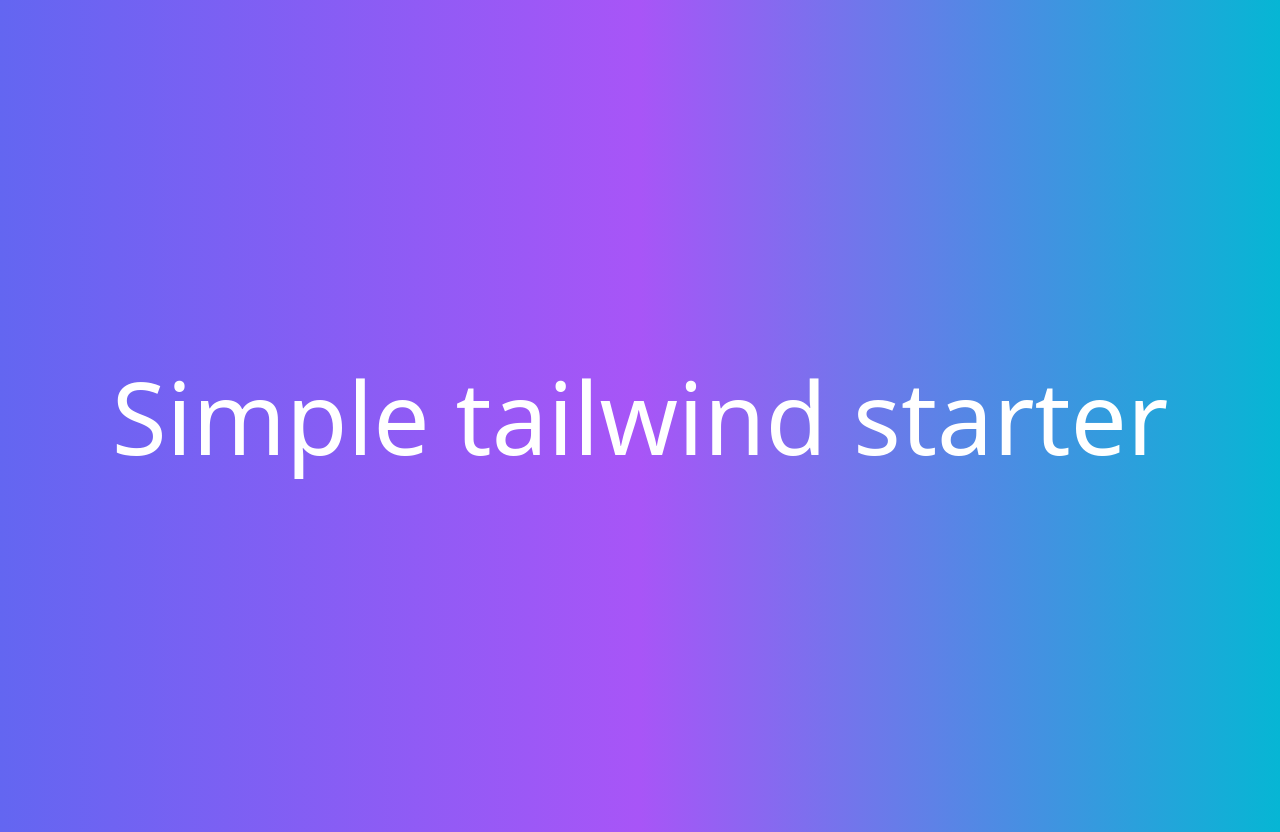
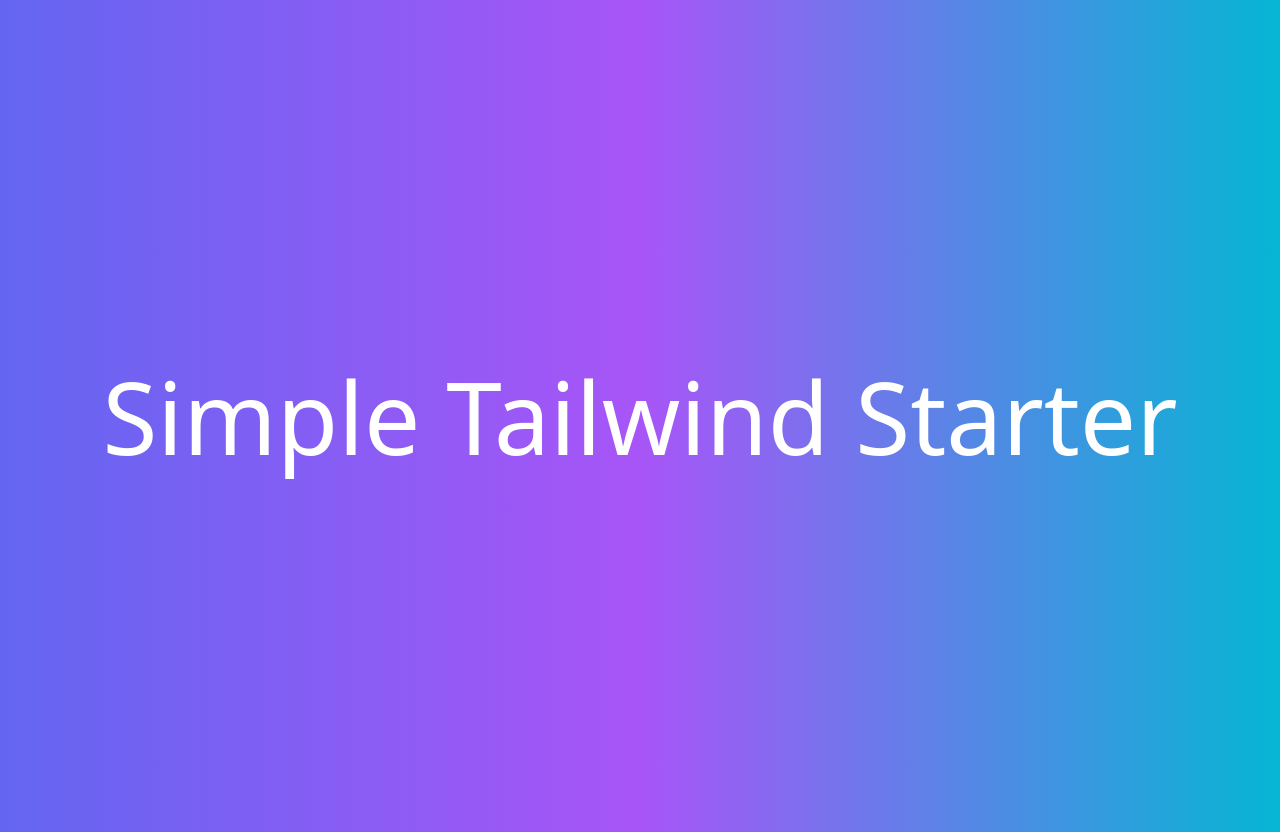
Before and after one commit to yokohailemariam/simple-tailwind-starter, a website: page index.html in a window 1280 px wide. Drawn offline with Linux system fonts and the light colour scheme.

Commit message:
tailwind starter

```diff
--- a/index.html
+++ b/index.html
@@ -12,7 +12,7 @@
       class="flex items-center justify-center h-[52rem] bg-gradient-to-r from-indigo-500 via-purple-500 to-cyan-500"
     >
       <h1 class="text-[100px] text-white text-center">
-        Simple tailwind starter
+        Simple Tailwind Starter
       </h1>
     </div>
   </body>
```
